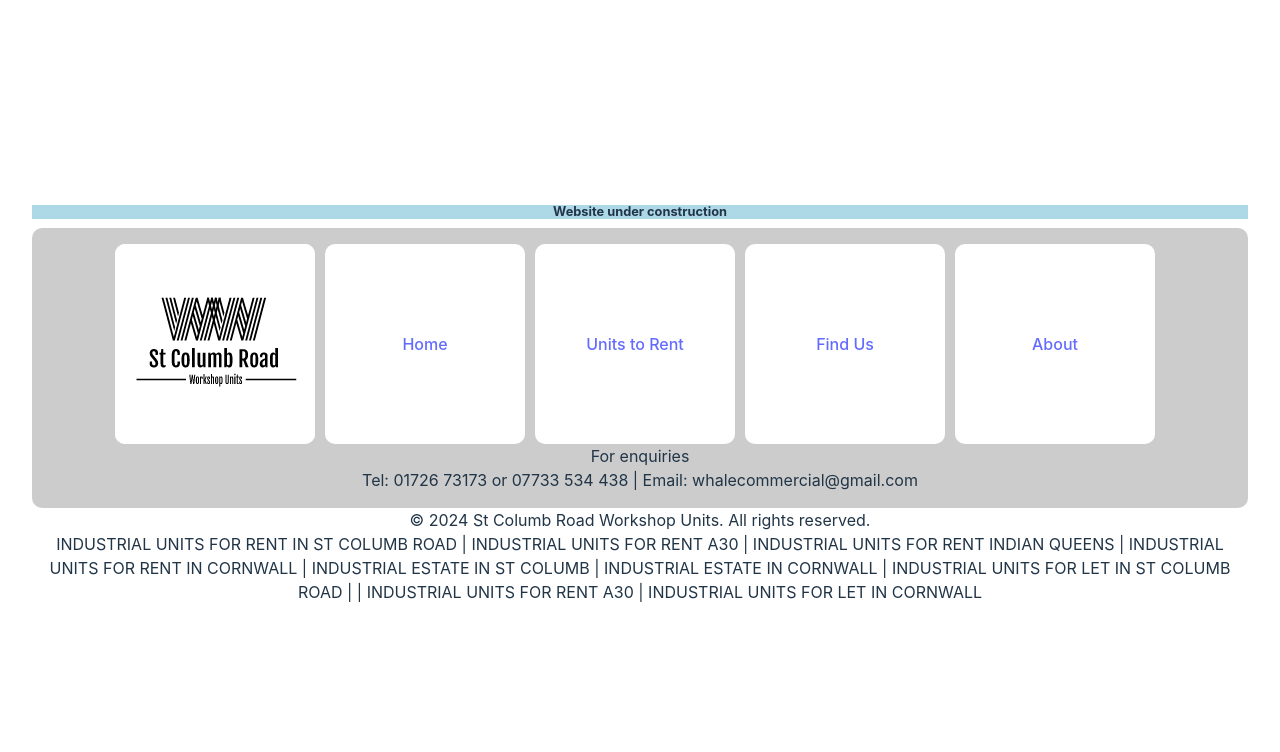
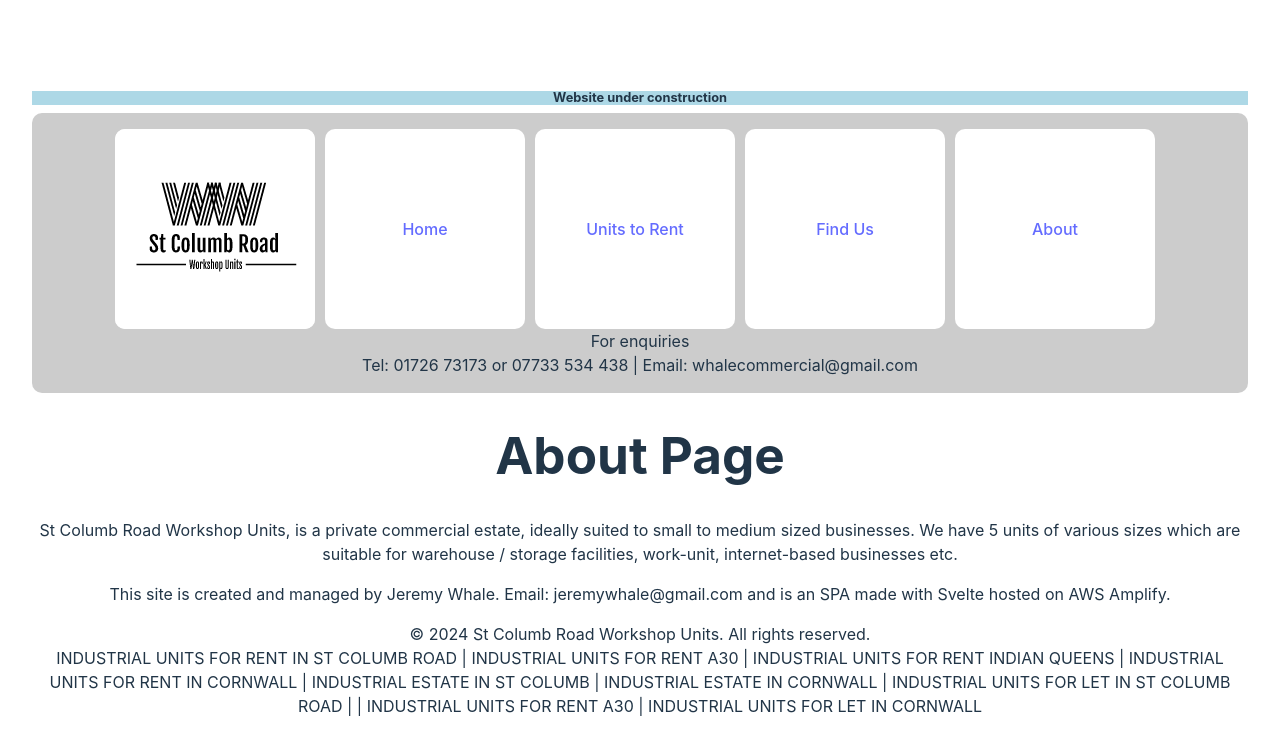
Before and after one commit to JeremyWhale/stcolumbroadsite, a Svelte app in the folder stcolumbfrontend/: page /about in a window 1280 px wide. Shown: the top 752 px of the page. Built offline with nearby package versions, Linux system fonts and the light colour scheme.

Commit message:
about fix2

```diff
--- a/stcolumbfrontend/src/routes/Aboutus.svelte
+++ b/stcolumbfrontend/src/routes/Aboutus.svelte
@@ -2,7 +2,7 @@
 
 </script>
 
-<template>
+<main>
     <h1>About Page</h1>
     <p>
         St Columb Road Workshop Units, is a private commercial estate, ideally suited to small to medium sized businesses. We have 5 units of various sizes which are suitable for warehouse / storage facilities, work-unit, internet-based businesses etc.
@@ -10,7 +10,7 @@
     <p>
         This site is created and managed by Jeremy Whale. Email: jeremywhale@gmail.com and is an SPA made with Svelte hosted on AWS Amplify.
     </p>
-</template>
+</main>
 
 <style>
 
```
